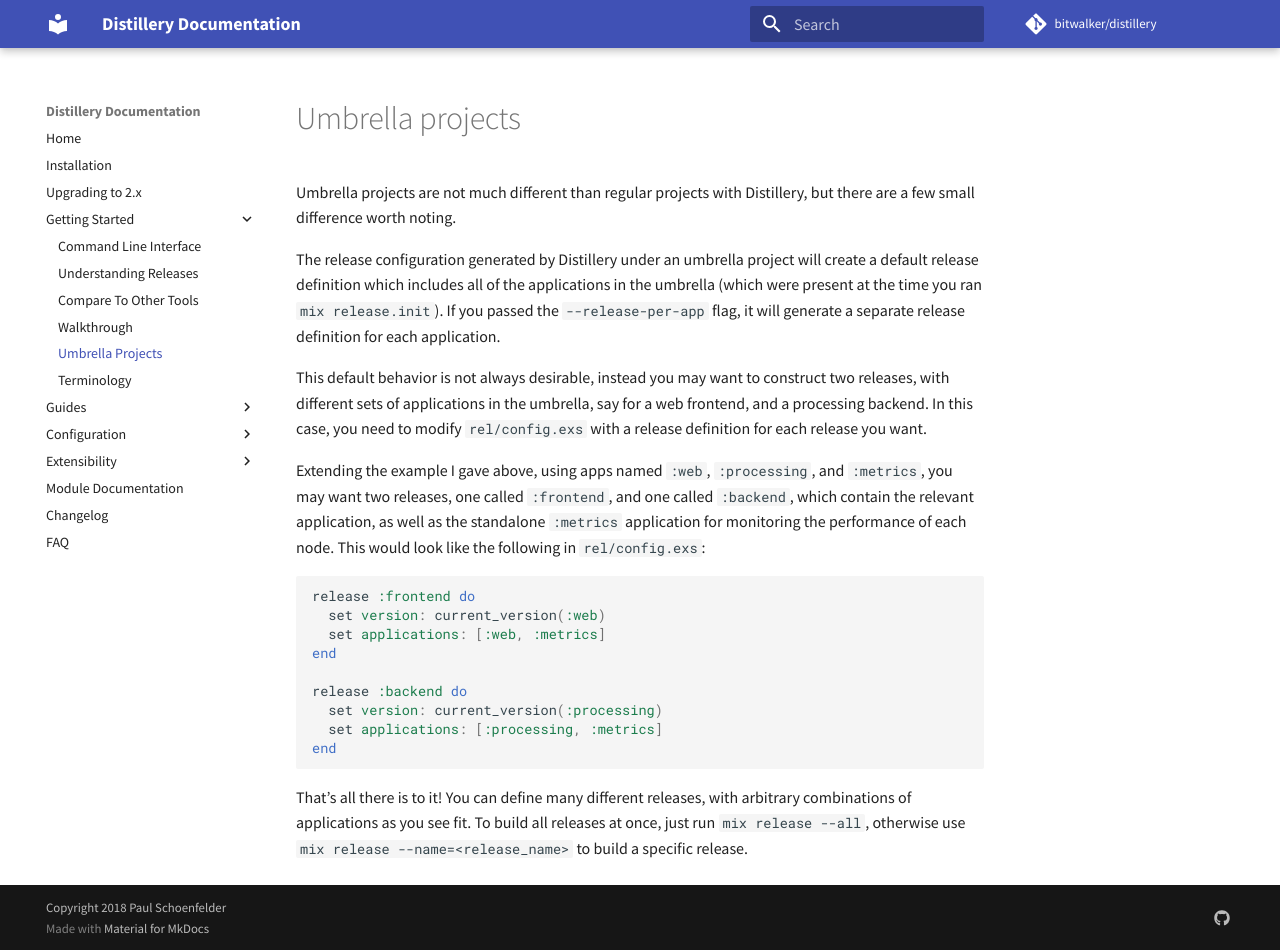
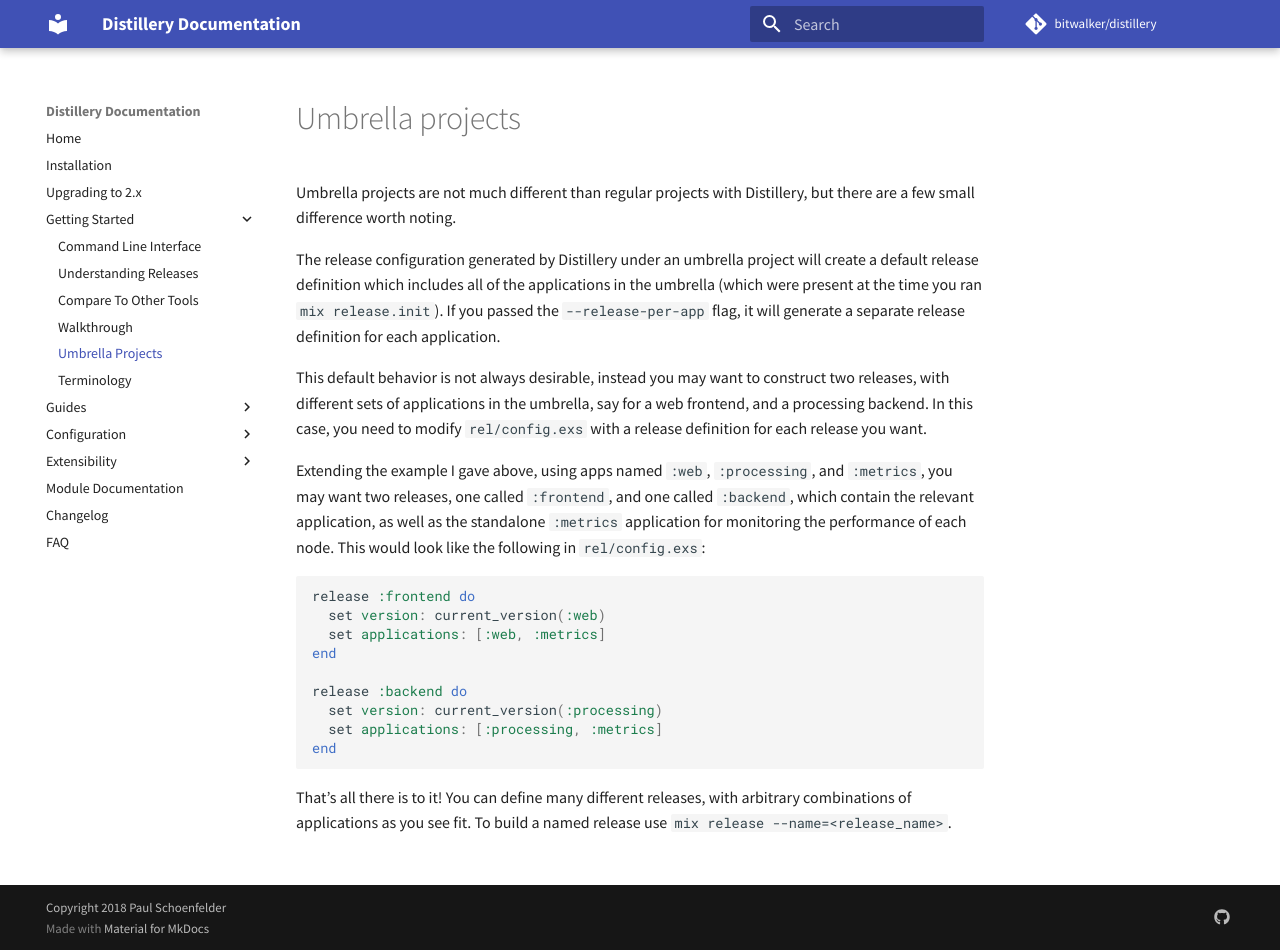
Before and after one commit to bitwalker/distillery, an MkDocs documentation site: the page built from docs/introduction/umbrella_projects.md, in a window 1280 px wide and 950 px high. Built offline with MkDocs 1.6.1 and Material for MkDocs 9.7.7, drawn with Linux system fonts in a browser that asks for light colours; comment, search, counter and statistics services are not loaded.

Commit message:
Remove erroneous reference to release --all flag

````diff
--- a/docs/introduction/umbrella_projects.md
+++ b/docs/introduction/umbrella_projects.md
@@ -33,5 +33,4 @@ end
 ```
 
 That's all there is to it! You can define many different releases, with arbitrary combinations of applications
-as you see fit. To build all releases at once, just run `mix release --all`, otherwise use
-`mix release --name=<release_name>` to build a specific release.
+as you see fit. To build a named release use `mix release --name=<release_name>`.
````
